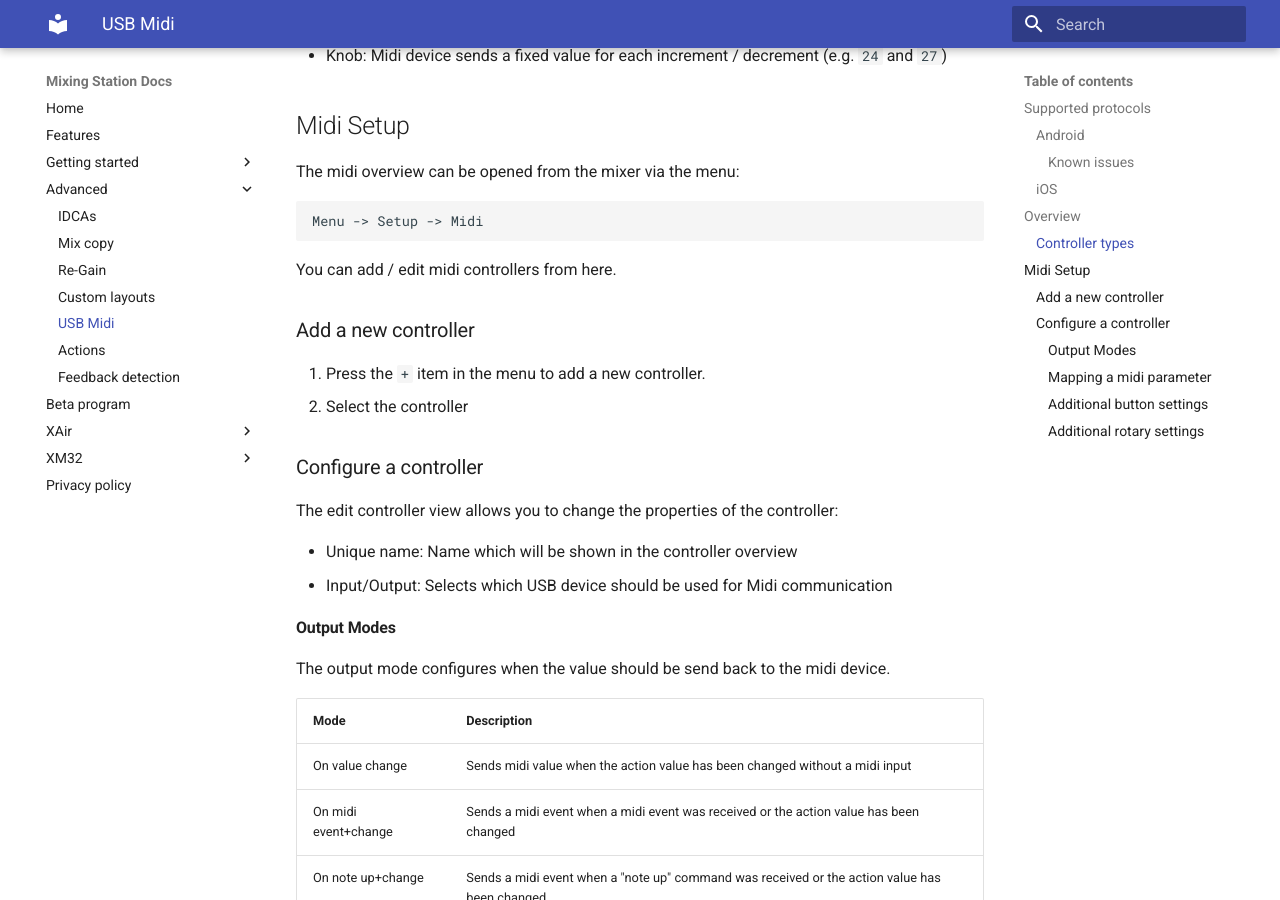
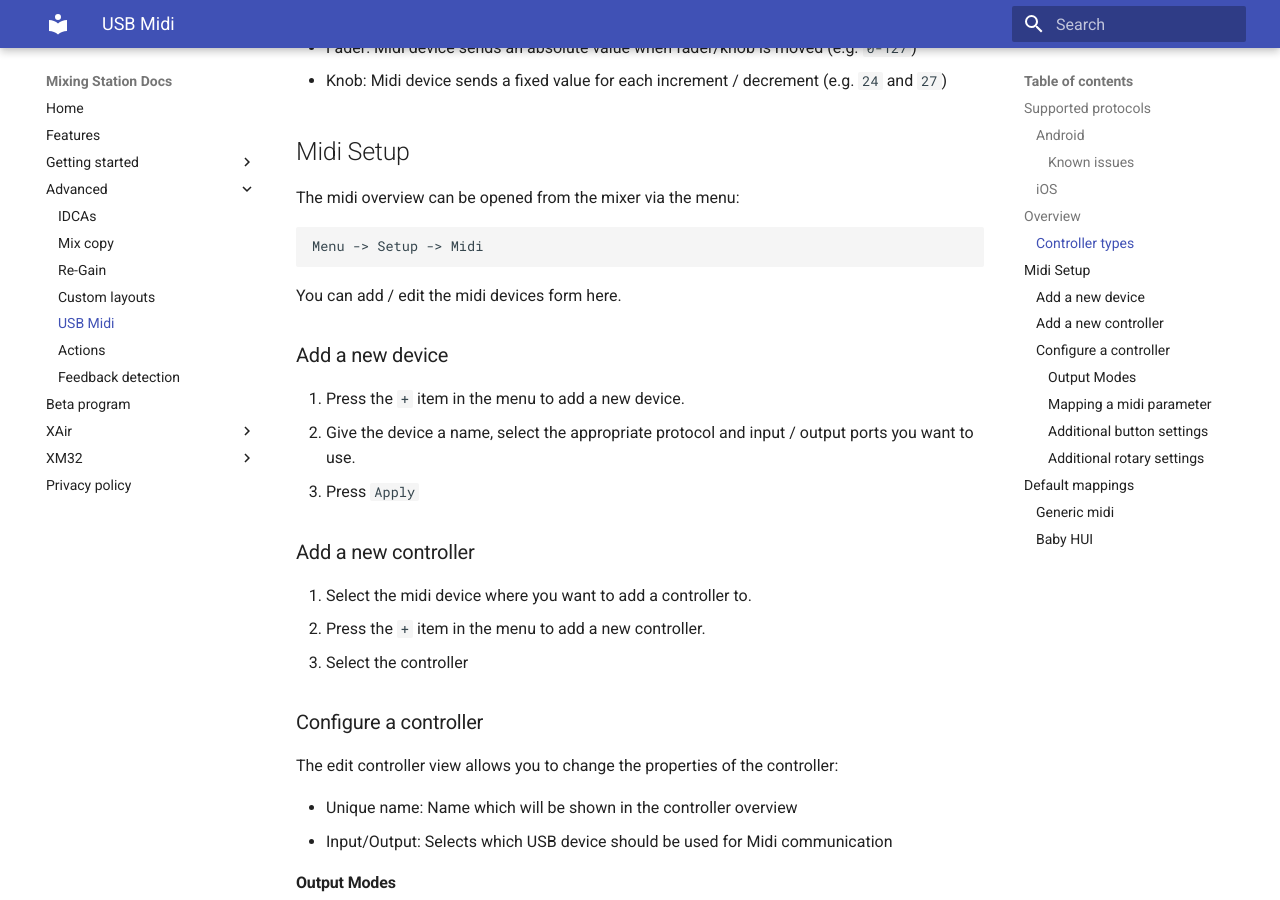
Before and after one commit to davidgiga1993/mixing-station-docs, an MkDocs documentation site: the page built from docs/usb-midi.md, in a window 1280 px wide and 900 px high, scrolled down 1765 px. Built offline with MkDocs 1.6.1 and Material for MkDocs 9.7.7, drawn with Linux system fonts in a browser that asks for light colours; some of the changed text lies outside the part shown.

Commit message:
Update midi documentation

````diff
--- a/docs/usb-midi.md
+++ b/docs/usb-midi.md
@@ -5,6 +5,7 @@
 ## Supported protocols
 - General Midi
 - Baby HUI
+Depending on the protocol, the app will automatically assign actions to the device. Take a look at the bottom of the page for the default mappings.
 
 **Note:** MCU mode is not supported!
 
@@ -44,11 +45,18 @@
 ```
 Menu -> Setup -> Midi
 ```
-You can add / edit midi controllers from here.
+You can add / edit the midi devices form here.
+
+### Add a new device
+1. Press the `+` item in the menu to add a new device.
+2. Give the device a name, select the appropriate protocol and input / output ports you want to use.
+3. Press `Apply`
+
 
 ### Add a new controller
-1. Press the `+` item in the menu to add a new controller.
-2. Select the controller
+1. Select the midi device where you want to add a controller to.
+2. Press the `+` item in the menu to add a new controller.
+3. Select the controller
 
 ### Configure a controller
 The edit controller view allows you to change the properties of the controller:
@@ -105,3 +113,14 @@
 - Multiplier: Sets the sensitivity of one increment/decrement step
 - Inc value: Midi value for a single increment
 - Dec value:  Midi value for a single decrement
+
+## Default mappings
+The following graphics show the default action assinments for the different modes.
+
+### Generic midi
+No default mapping
+
+### Baby HUI
+This driver can be used with the BFC2000 and other HUI capable devices. Make sure the device is set to HUI emulation mode (bhui for BFC2000).
+
+(An image with the default mapping will be added once available in the app)
````
